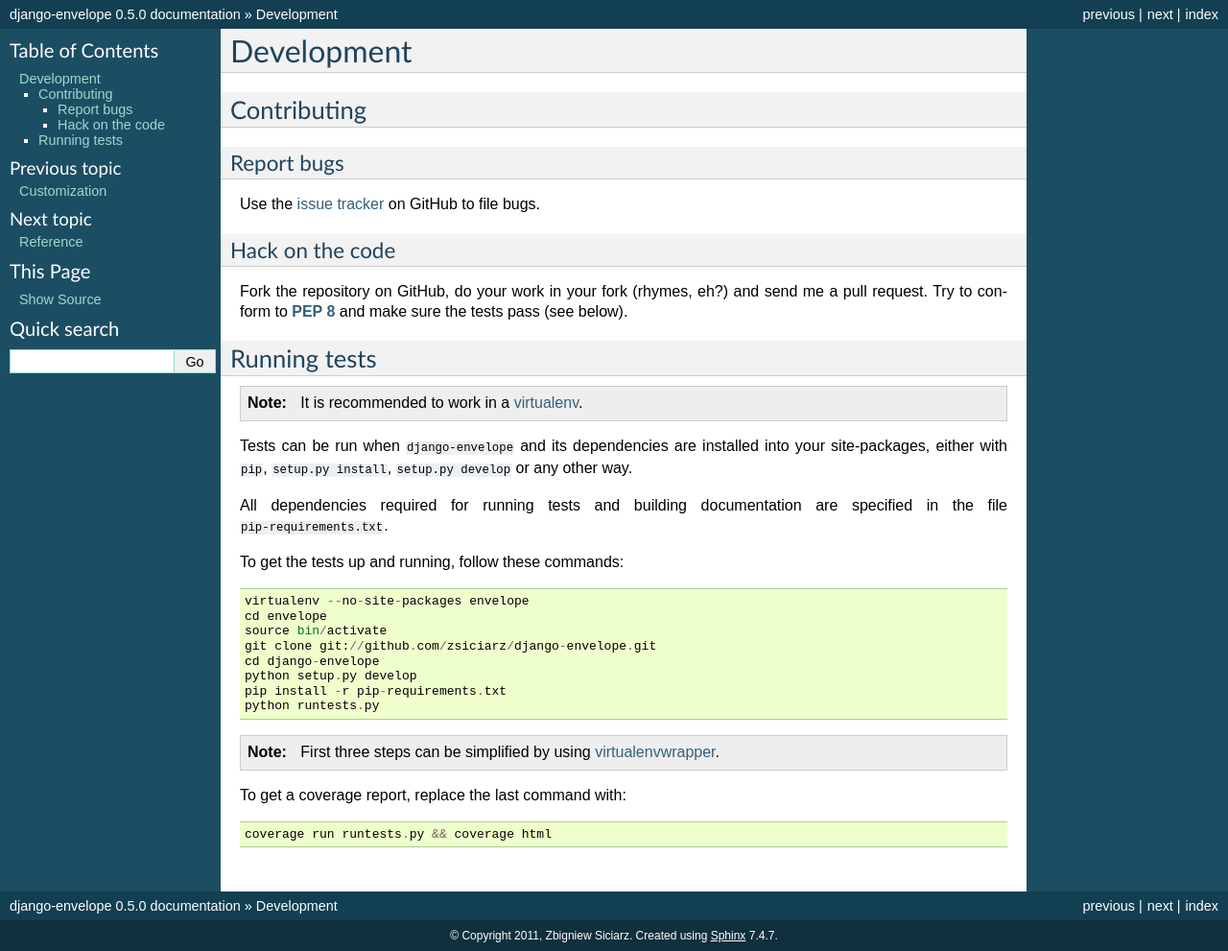
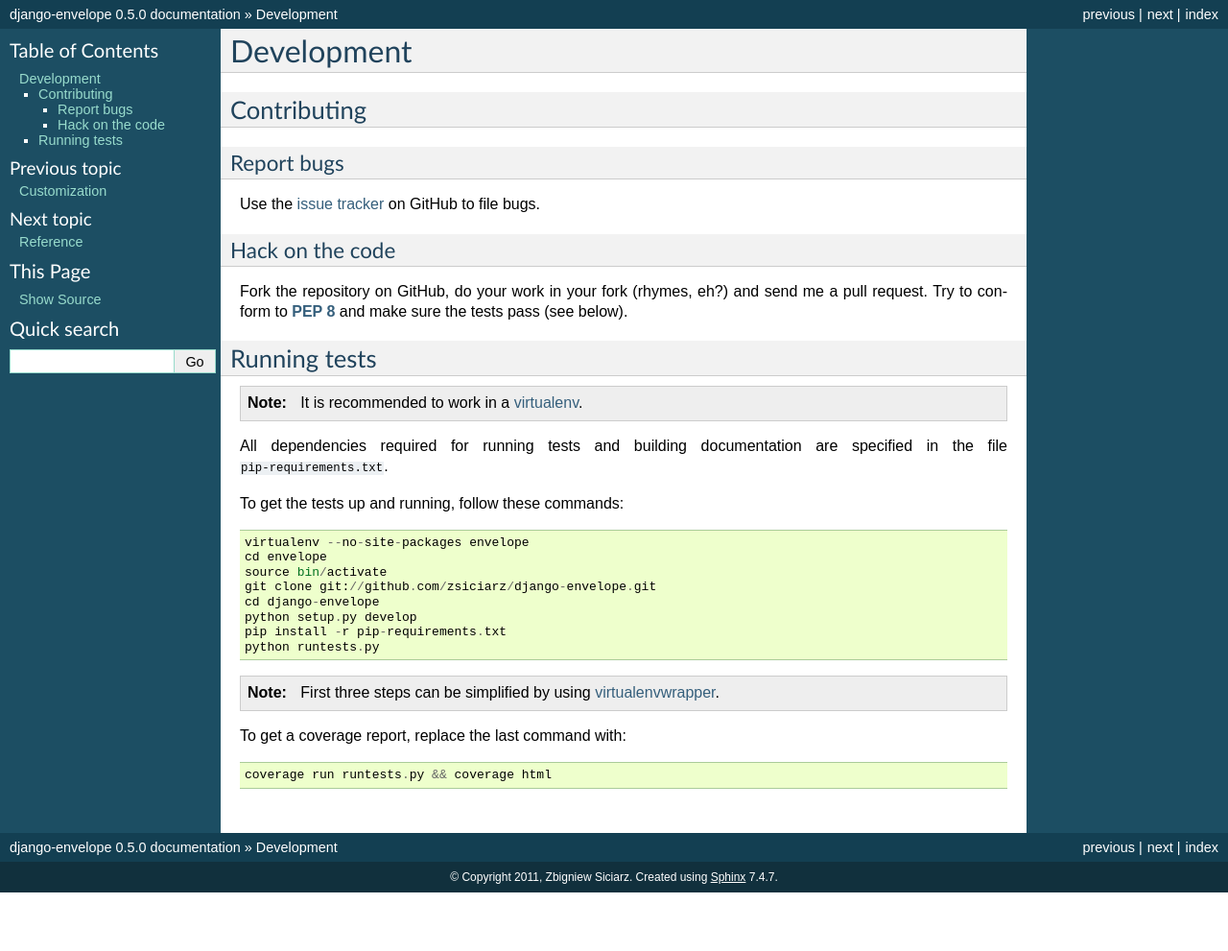
Before and after one commit to zsiciarz/django-envelope, a Sphinx documentation site: the page built from docs/development.rst, in a window 1280 px wide. Shown: the whole page at 96% size. Built offline with Sphinx 7.4.7, drawn with Linux system fonts in a browser that asks for light colours; after the commit the page ends 930 px from its top, so only the background shows below that.

Commit message:
Deleted an obvious paragraph from the docs.

```diff
--- a/docs/development.rst
+++ b/docs/development.rst
@@ -24,10 +24,6 @@ Running tests
 .. note::
    It is recommended to work in a virtualenv_.
 
-Tests can be run when ``django-envelope`` and its dependencies are installed
-into your site-packages, either with ``pip``, ``setup.py install``,
-``setup.py develop`` or any other way.
-
 All dependencies required for running tests and building documentation are
 specified in the file ``pip-requirements.txt``.
 
```
